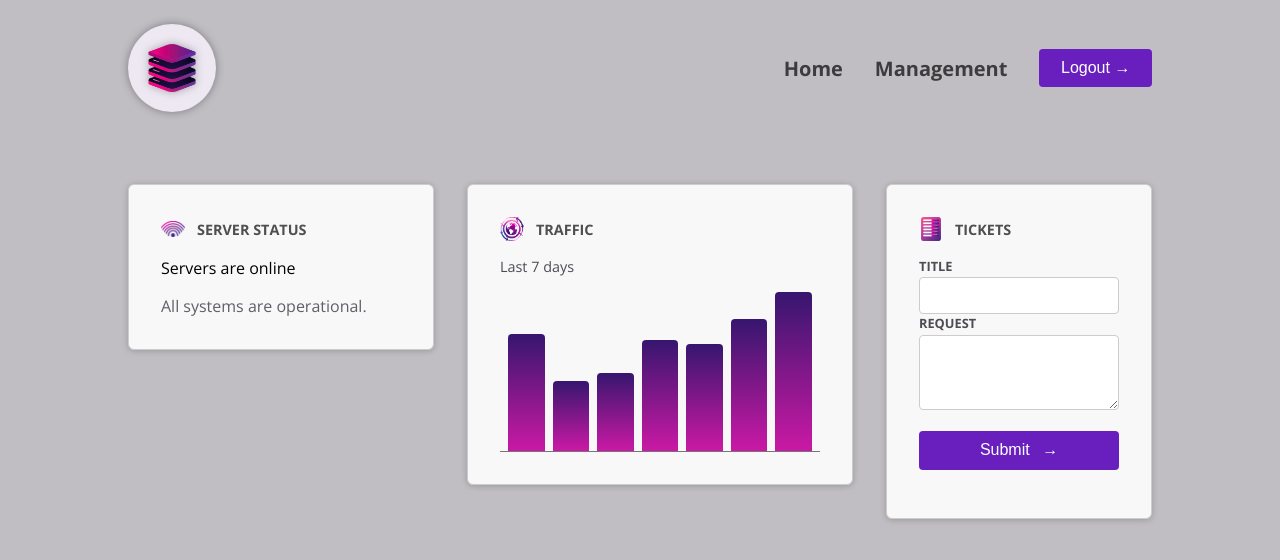
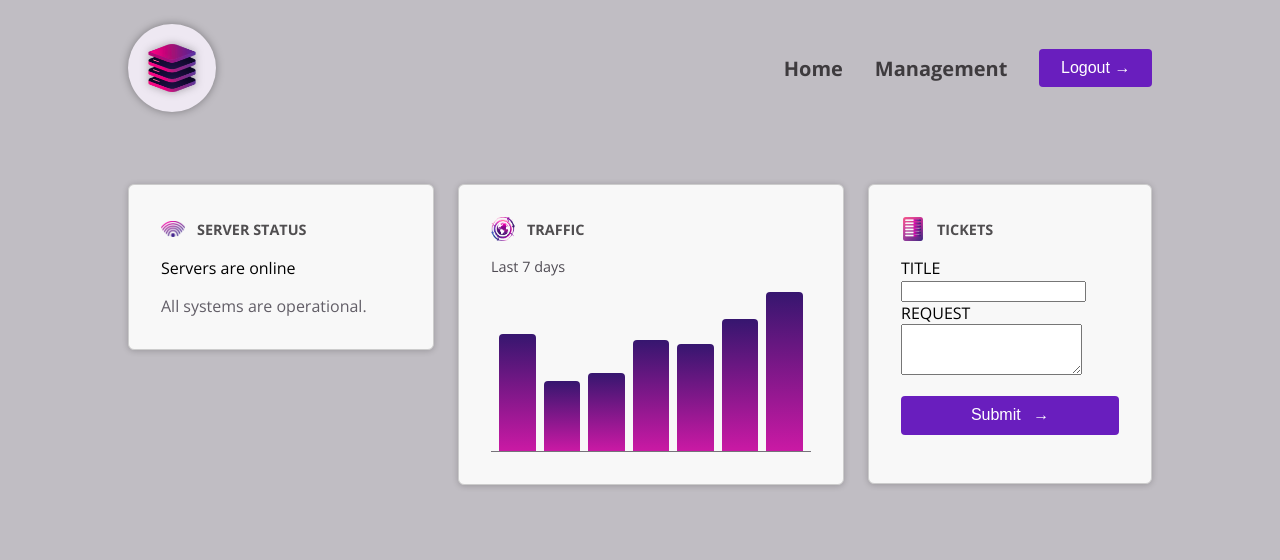
Before and after one commit to Mig-uel/angular-complete-guide, an Angular app in the folder components-deep-dive/: page / in a window 1280 px wide. Shown: the top 560 px of the page. Built offline with nearby package versions, Linux system fonts and the light colour scheme.

Commit message:
refactor: clean up control component usage in new ticket form
- Removed unnecessary class attributes for consistency
- Standardized import statements for better readability

```diff
--- a/components-deep-dive/src/app/dashboard/tickets/new-ticket/new-ticket.component.html
+++ b/components-deep-dive/src/app/dashboard/tickets/new-ticket/new-ticket.component.html
@@ -1,9 +1,9 @@
 <form>
-  <app-control class="control" label="title">
+  <app-control label="title">
     <input type="text" name="title" id="title" />
   </app-control>
 
-  <app-control class="control" label="request">
+  <app-control label="request">
     <textarea type="text" name="request" id="request" rows="3"></textarea>
   </app-control>
 
```
Also changed, not shown: components-deep-dive/src/app/dashboard/tickets/new-ticket/new-ticket.component.ts (+4 -6 lines).
